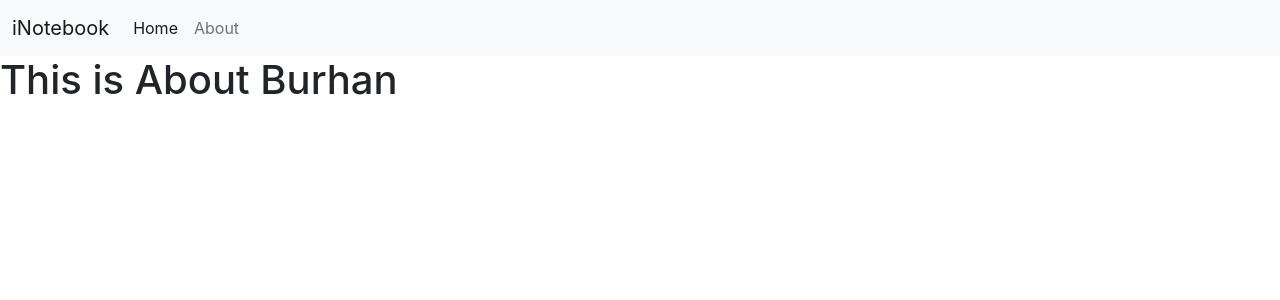
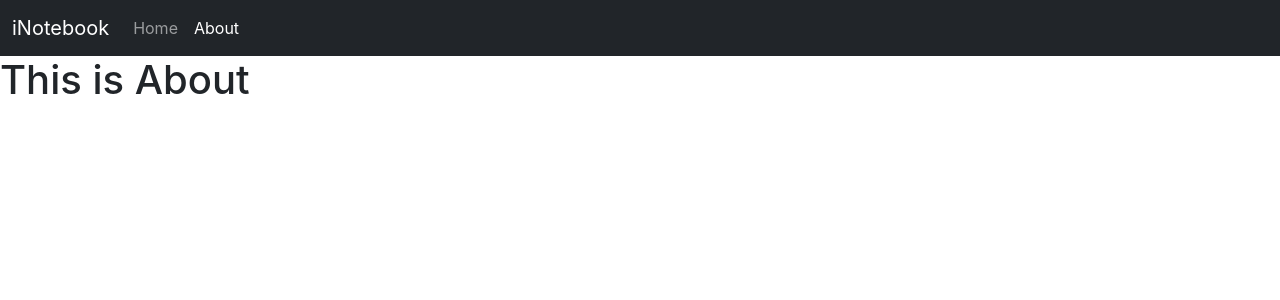
Before and after one commit to BurhanRaja/iNotebook_Frontend, a React (Create React App) app: page /about in a window 1280 px wide. Shown: the top 300 px of the page. Built offline with nearby package versions, Linux system fonts and the light colour scheme.

Commit message:
uselocation used

```diff
--- a/src/components/About.js
+++ b/src/components/About.js
@@ -1,11 +1,9 @@
-import React, { useContext } from 'react'
-import noteContext from '../context/notes/noteContext'
+import React from 'react'
 
 const About = () => {
-    const a = useContext(noteContext)
     return (
         <div>
-            <h1>This is About {a.name}</h1>
+            <h1>This is About</h1>
         </div>
     )
 }
--- a/src/components/Navbar.js
+++ b/src/components/Navbar.js
@@ -1,9 +1,11 @@
 import React from 'react'
-import { Link } from "react-router-dom";
+import { Link, useLocation } from "react-router-dom";
 
 const Navbar = () => {
+    const location = useLocation()
+
     return (
-        <nav className="navbar navbar-expand-lg bg-light">
+        <nav className="navbar navbar-expand-lg navbar-dark bg-dark">
             <div className="container-fluid">
                 <Link className="navbar-brand" to="/">iNotebook</Link>
                 <button className="navbar-toggler" type="button" data-bs-toggle="collapse" data-bs-target="#navbarSupportedContent" aria-controls="navbarSupportedContent" aria-expanded="false" aria-label="Toggle navigation">
@@ -12,10 +14,10 @@
                 <div className="collapse navbar-collapse" id="navbarSupportedContent">
                     <ul className="navbar-nav me-auto mb-2 mb-lg-0">
                         <li className="nav-item">
-                            <Link className="nav-link active" aria-current="page" to="/">Home</Link>
+                            <Link className={`nav-link ${location.pathname === '/'?"active":""}`} aria-current="page" to="/">Home</Link>
                         </li>
                         <li className="nav-item">
-                            <Link className="nav-link" to="/about">About</Link>
+                            <Link className={`nav-link ${location.pathname === '/about'?"active":""}`} to="/about">About</Link>
                         </li>
                     </ul>
                 </div>
--- a/src/context/notes/NoteState.js
+++ b/src/context/notes/NoteState.js
@@ -2,12 +2,8 @@
 import React from 'react'
 
 const NoteState = (props) => {
-  const state = {
-    "name": "Burhan",
-    "class": "5b"
-  }
   return (
-    <noteContext.Provider value={state}>
+    <noteContext.Provider value={{"state":"state"}}>
       {props.children}
     </noteContext.Provider>
   )
```
